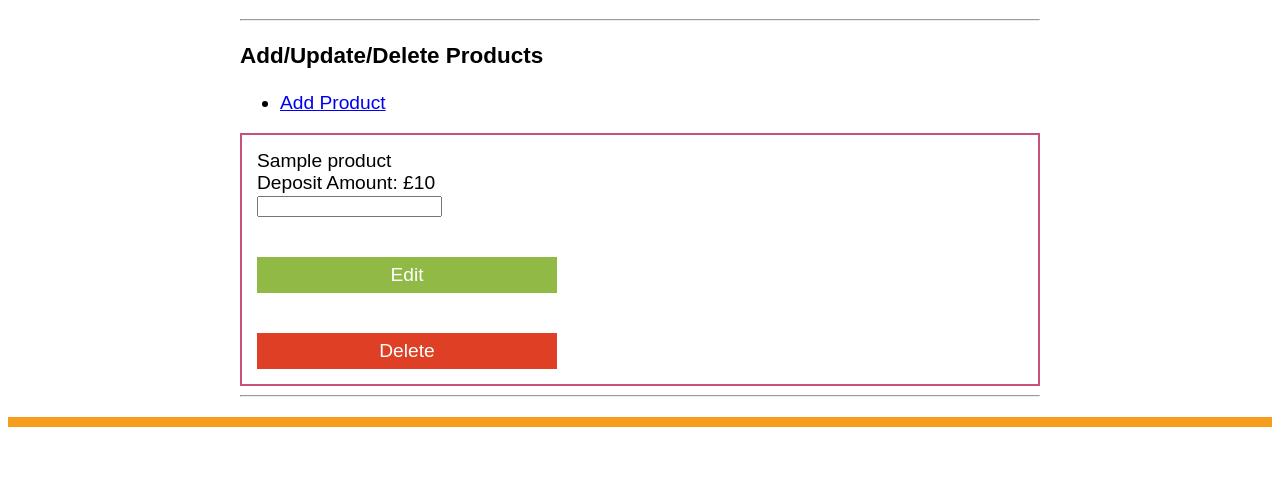
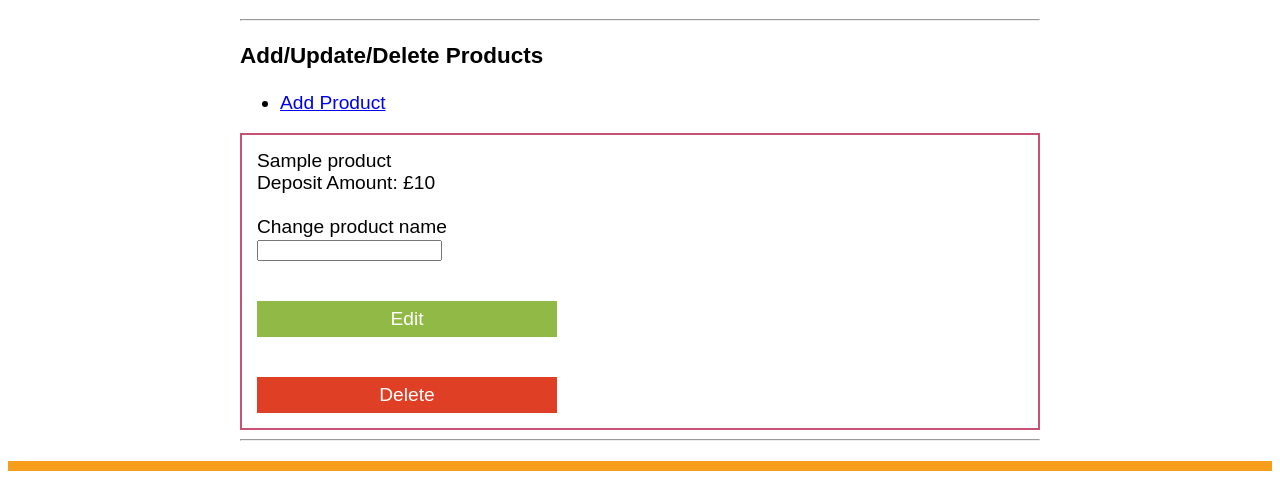
Before and after one commit to KarmaComputing/collect-deposit-online, a Flask app: template app/templates/admin/products.html in a window 1280 px wide. Shown: the part 178-679 px from the top of the page. Run offline with Flask 2, Linux system fonts and the light colour scheme; the template is opened without the code that fills it: most values are stand-ins (such as "Sample title", 1, 10 or a date in 2020); parts of the project's set-up code (start-up, migrations or seed data) failed here and were passed over.

Commit message:
Issue #3 - Working edit product system, added admin/edit-success.html with 1 second sleep redirect. Added edit value textbox label

```diff
--- a/app/app.py
+++ b/app/app.py
@@ -385,7 +385,7 @@ def products():
     Links to add/update/delete products
     """
     if request.method == 'POST':
-        if request.form['Delete'] == 'Delete':
+        if request.form.get('Delete') == 'Delete':
             try_remove = True
             product_id = request.form['product_id']
             if remove_product(product_id):
@@ -394,11 +394,11 @@ def products():
             else:
                 is_removed = False
                 return render_template("admin/products.html", products=get_products())  # noqa: E501
-        elif request.form['Edit'] == 'Edit':
+        elif request.form.get('Edit') == 'Edit':
             product_id = request.form['product_id']
             new_name = request.form['new_name']
             if edit_product(product_id, new_name):
-                return render_template("admin/products.html", products=get_products())  # noqa: E501
+                edit_success(new_name)
     return render_template("admin/products.html", products=get_products())  # noqa: E501
 
 
@@ -440,6 +440,14 @@ def edit_product(product_id, new_name):
         except Exception as e:
             return False
 
+
+@app.route("/admin/edit-success")
+@login_required
+def edit_success(product):
+    time.sleep(1)
+    return render_template("admin/edit-success.html",product=product)
+
+
 def remove_product(product_id):
     products_path = Path(SHARED_MOUNT_POINT, "products")
     product_files = list(
--- a/app/templates/admin/admin-product.jinja
+++ b/app/templates/admin/admin-product.jinja
@@ -12,8 +12,10 @@
   <div style="display:block" class="product-admin">
     <form method="post" action="/admin/products">
     <span>{{ metadata['product_name'] }} </span><br />
-    Deposit Amount: &pound;{{ metadata['deposit_amount'] }}<br />
-        <input name="new_name" id="new_name">
+    Deposit Amount: &pound;{{ metadata['deposit_amount'] }}<br /><br />
+
+        <label for="new_name">Change product name</label><br />
+        <input type="text" class="form-control" name="new_name" id="new_name">
         <input type="hidden" id="product_id" name="product_id" value="{{metadata['product_id']}}">
         <input type="submit" class="btn btn-primary inline" name="Edit" value="Edit">
         <input type="submit" class="btn btn-danger" name="Delete" value="Delete">
```
Also changed, not shown: app/templates/admin/edit-success.html (added, +8 -0 lines).
